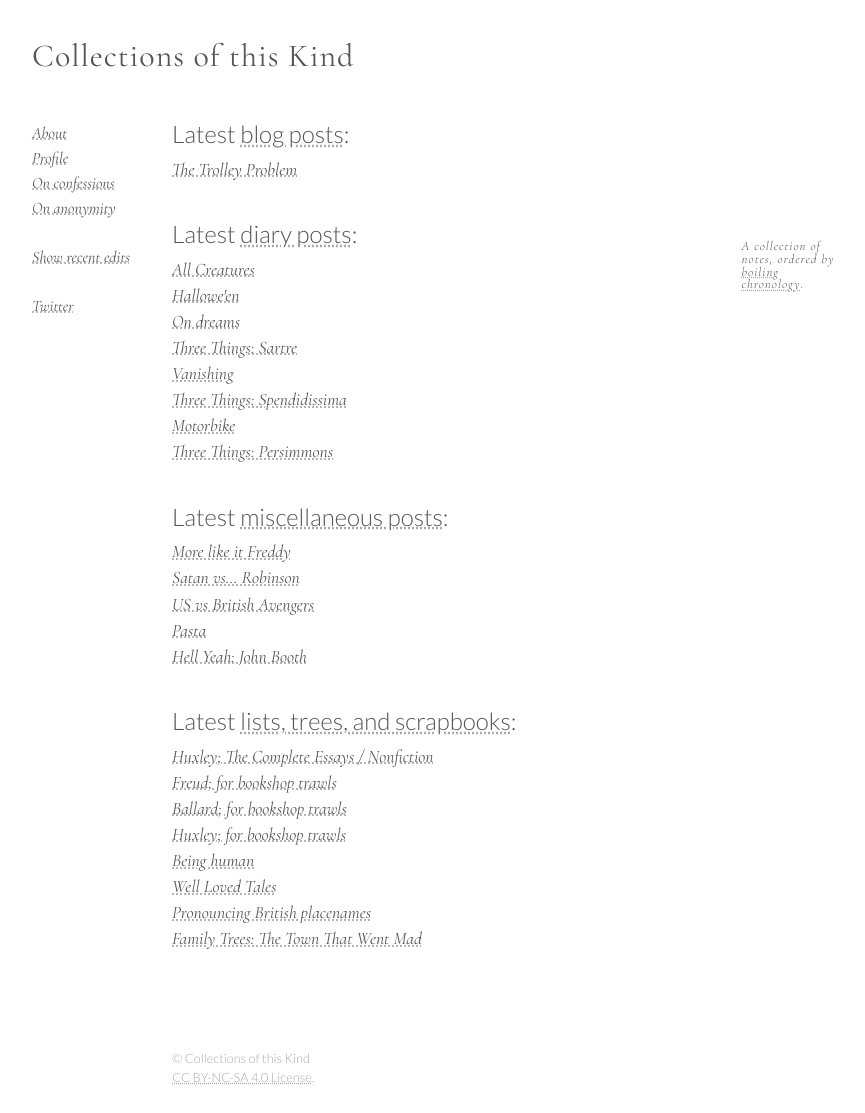
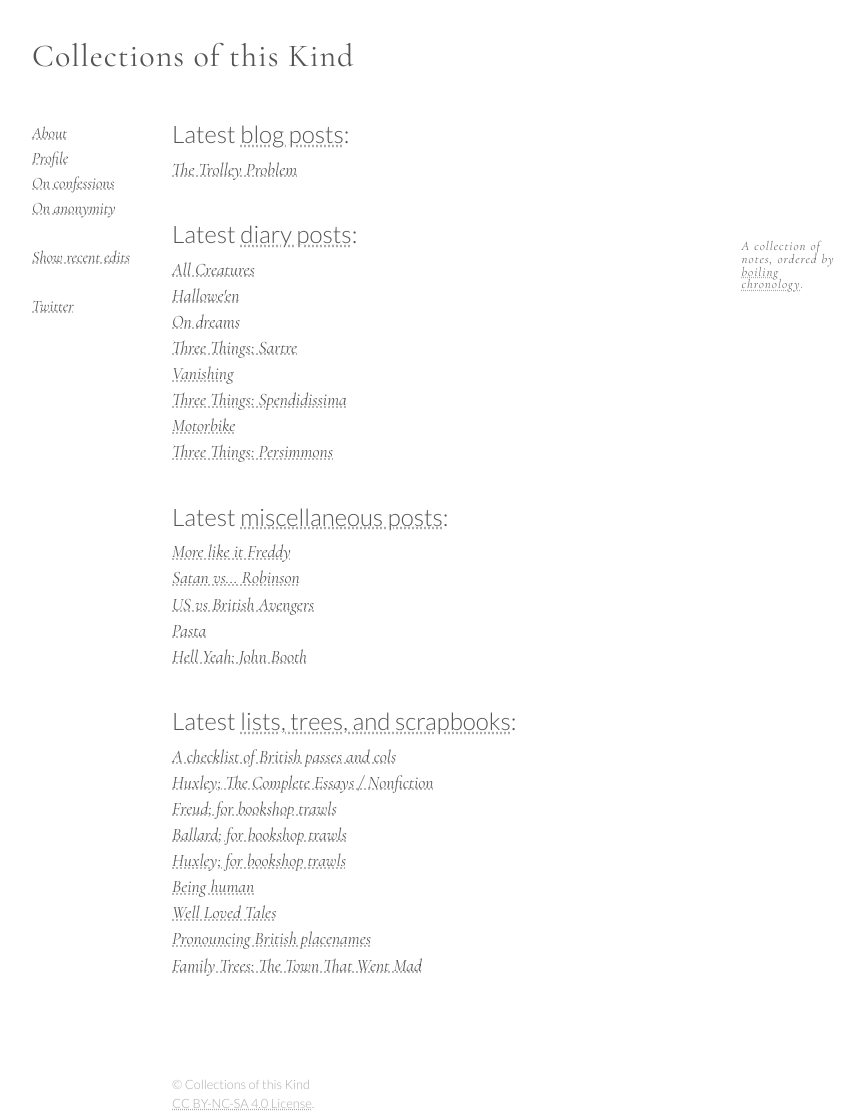
Before and after one commit to CollectionsOfThisKind/collectionsofthiskind.github.io, a Jekyll site: the page built from index.html, in a window 1280 px wide. Shown: the whole page, without its empty margins (78-943 px from the left). Built offline with Jekyll 4.4.1, drawn with Linux system fonts in a browser that asks for light colours; before the commit the page ends 1087 px from its top, so only the background shows below that.

Commit message:
Add files via upload

```diff
--- a/index.html
+++ b/index.html
@@ -77,6 +77,7 @@ A collection of notes, ordered by <a href="/pages/about/boiling.html">boiling ch
 <h2 name="lists">Latest <a href="pages/lists/index.html">lists, trees, and scrapbooks</a>:</h2>
 
 <ul class="new">
+<li><a href="pages/lists/lists/passes.html">A checklist of British passes and cols</a></li>
 <li><a href="pages/lists/lists/huxley-essays.html">Huxley; The Complete Essays / Nonfiction</a></li>
 <li><a href="pages/lists/lists/freud.html">Freud; for bookshop trawls</a></li>
 <li><a href="pages/lists/lists/ballard.html">Ballard; for bookshop trawls</a></li>
```
